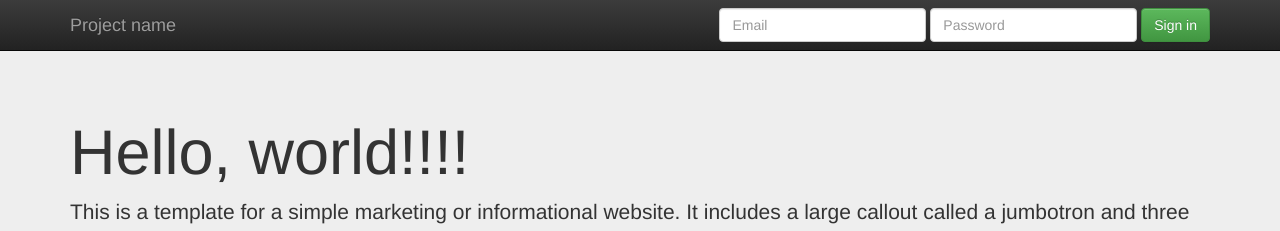
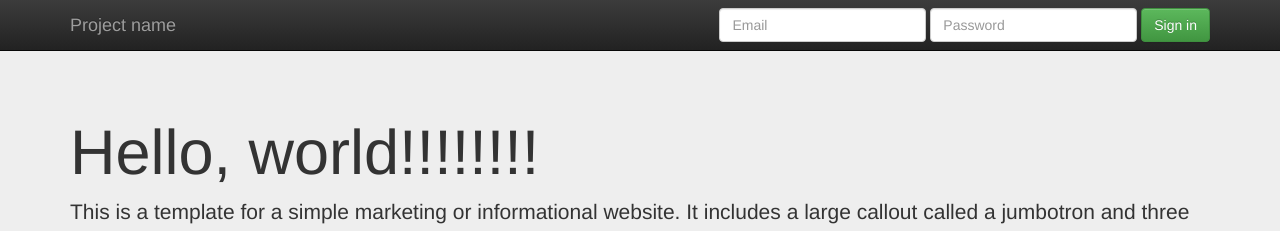
Before and after one commit to kdhruvajyothreddy/my-website, a plain HTML site: page index.html in a window 1280 px wide. Shown: the top 231 px of the page. Drawn offline with nearby package versions, Linux system fonts and the light colour scheme.

Commit message:
Changes again in index

```diff
--- a/index.html
+++ b/index.html
@@ -52,7 +52,7 @@
     <!-- Main jumbotron for a primary marketing message or call to action -->
     <div class="jumbotron">
       <div class="container">
-        <h1>Hello, world!!!!</h1>
+        <h1>Hello, world!!!!!!!!</h1>
         <p>This is a template for a simple marketing or informational website. It includes a large callout called a jumbotron and three supporting pieces of content. Use it as a starting point to create something more unique.</p>
         <p><a class="btn btn-primary btn-lg" href="#" role="button">Learn more &raquo;</a></p>
       </div>
```
